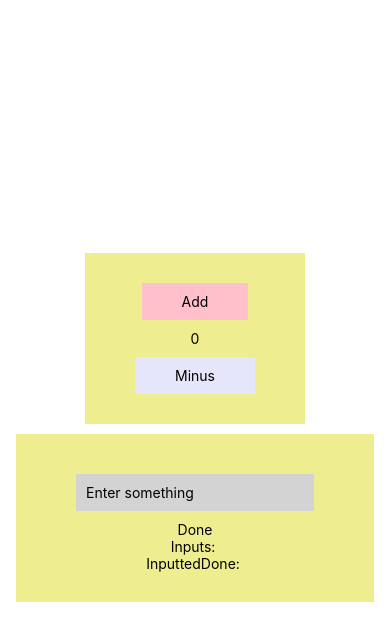
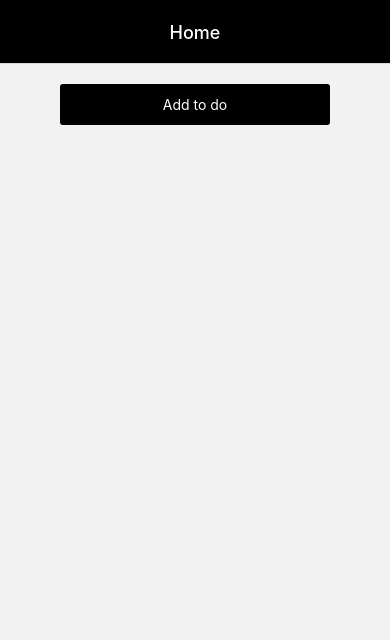
Before and after one commit to Loanne05/NoteApp, a React Native app: screen /Home in a window 390 px wide. Shown: the top 640 px of the page. Built offline with nearby package versions, Linux system fonts and the light colour scheme.

Commit message:
Add to do list

```diff
--- a/App.js
+++ b/App.js
@@ -1,66 +1,31 @@
-// import 'react-native-gesture-handler';
+import 'react-native-gesture-handler';
 import { StatusBar } from 'expo-status-bar';
 import { StyleSheet, Text, TouchableOpacity, View, Keyboard } from 'react-native';
 import React, { useState } from 'react';
 import { TextInput } from 'react-native';
+import { createNativeStackNavigator } from '@react-navigation/native-stack';
+import { NavigationContainer } from '@react-navigation/native';
+import HomeScreen from './components/HomeScreen';
+import AddTodo from './components/AddTodo';
 
-// const Stack = creaeStackNavigator();
+const Stack = createNativeStackNavigator();
+
+const globalScreenOptions = {
+  headerStyle: { backgroundColor: "black" },
+  headerTitleStyle: { color: "white" },
+  headerTintColor: "white",
+  headerTitleAlign: 'center',
+}
 
 
 export default function App() {
-  const [count, setCount] = useState(0);
-  const [text, setText] = useState('');
-  const [display, setDisplay] = useState('');
-
-  const increase = () => {
-    setCount(count + 1);
-  }
-
-  const decrease = () => {
-    setCount(count - 1);
-  }
-
-  const handleInput = (inputText) => {
-    setText(inputText);
-  }
-
-  const handleDone = () =>{
-    setDisplay(text);
-    Keyboard.dismiss();
-  }
-
   return (
-    <View style={styles.container}>
-      {/* Increase Decrease Count */}
-      <View style={{ backgroundColor: '#eeee90', paddingVertical: 30, paddingHorizontal: 50, marginTop: 10, justifyContent: 'center', alignItems:'center' }}>
-
-        {/* <StatusBar style="auto" /> */}
-        <TouchableOpacity style={styles.buttones} onPress={increase}>
-          <Text>Add</Text>
-        </TouchableOpacity>
-        <Text>{count}</Text>
-        <TouchableOpacity style={styles.buttonesm} onPress={decrease}>
-          <Text>Minus</Text>
-        </TouchableOpacity>
-      </View>
-      <></>
-
-      {/* Inputs */}
-      <View style={{ backgroundColor: '#eeee90', paddingVertical: 30, paddingHorizontal: 50, marginTop: 10, justifyContent: 'center', alignItems:'center' }}>
-        <TextInput
-          style={styles.textinput}
-          onChangeText={handleInput}
-          value={text}
-          placeholder="Enter something"
-        />
-        <TouchableOpacity onPress={handleDone}>
-          <Text> Done </Text>
-        </TouchableOpacity>
-
-        <Text>Inputs: {text}</Text>
-        <Text>InputtedDone: {display}</Text>
-      </View>
-    </View>
+    <NavigationContainer>
+      <Stack.Navigator screenOptions={globalScreenOptions}>
+        <Stack.Screen name="Home" component={HomeScreen}/>
+        <Stack.Screen name="Add" component={AddTodo}/>
+      </Stack.Navigator>
+    </NavigationContainer>
   );
 }
 
@@ -71,21 +36,4 @@ const styles = StyleSheet.create({
     alignItems: 'center',
     justifyContent: 'center',
   },
-  buttones: {
-    backgroundColor: 'pink',
-    padding: 10,
-    paddingHorizontal: 40,
-    marginBottom: 10
-  },
-  buttonesm: {
-    backgroundColor: 'lavender',
-    marginTop: 10,
-    padding: 10,
-    paddingHorizontal: 40
-  },
-  textinput: {
-    backgroundColor: 'lightgray',
-    margin: 10,
-    padding: 10
-  }
 });
--- /dev/null
+++ b/components/AddTodo.js
@@ -0,0 +1,65 @@
+import { StyleSheet, Text, View, TextInput, TouchableOpacity, Keyboard } from 'react-native'
+import React, { useState } from 'react'
+import { useNavigation } from '@react-navigation/native';
+
+const AddTodo = ({ navigation, route }) => {
+    const { Todo } = route.params;
+    const [input, setInput] = useState("");
+
+    const handleSave = () => {
+        // This function call is responsible for adding the input value to the todolist(HomeScreen.js).
+        Todo(input);
+        navigation.navigate("Home");
+    }
+
+    return (
+        <View>
+            <View>
+                {/* Save button */}
+                <TouchableOpacity style={styles.save} onPress={handleSave}>
+                    <Text style={{ color: 'white' }}>
+                        Save
+                    </Text>
+                </TouchableOpacity>
+            </View>
+
+            {/* Todo input */}
+            <View style={styles.todoinput}>
+                <TextInput
+                    editable
+                    multiline
+                    placeholder='Tasks to do ...'
+                    value={input}
+                    onChangeText={setInput}
+                    paddingLeft={10}
+                />
+            </View>
+        </View>
+    )
+}
+
+export default AddTodo
+
+const styles = StyleSheet.create({
+    container: {
+        flex: 1,
+        backgroundColor: '#fff',
+        alignItems: 'center',
+        justifyContent: 'center',
+    },
+    todoinput: {
+        borderBottomColor: 'black',
+        borderWidth: 2,
+        paddingBottom: 600,
+        marginHorizontal: 15,
+        marginTop: 20
+    },
+    save: {
+        backgroundColor: 'black',
+        borderRadius: 3,
+        padding: 10,
+        marginHorizontal: 60,
+        alignItems: 'center',
+        marginTop: 20
+    }
+})
--- /dev/null
+++ b/components/HomeScreen.js
@@ -0,0 +1,70 @@
+import { StyleSheet, Text, View, TouchableOpacity, ScrollView } from 'react-native'
+import React, { useEffect, useState } from 'react'
+import { StatusBar } from 'expo-status-bar';
+
+const HomeScreen = ({ navigation, route }) => {
+    const [todolist, setTodolist] = useState([]);
+
+    //Function to add a new todo to the list
+    {/*The Todo function receives the newList as a parameter.
+    It takes the existing todolist array and creates a new array by using the spread operator (...)
+    to spread the elements of todolist and then adds the newList item at
+    the beginning: [newList, ...todolist].*/}
+    const Todo = (newList) => {
+        setTodolist([newList, ...todolist]);
+        {/*The new newList item is placed at the beginning of the array,
+        followed by the existing elements of the todolist array.*/}
+    }
+
+    useEffect(() => {
+        // Perform the action when the todolist is rendered or updated
+        console.log('Todolist rendered:', todolist);
+      }, [todolist]);
+    return (
+        <View>
+            <StatusBar style="auto" />
+            <View>
+                <TouchableOpacity style={styles.add} onPress={() => navigation.navigate("Add", { Todo })}>
+                    <Text style={{ color: 'white' }}>Add to do</Text>
+                </TouchableOpacity>
+            </View>
+            <ScrollView
+                contentContainerStyle={{ paddingBottom: 100 }}
+            >
+                <View>
+                    {/* Render each todo item */}
+                    {todolist.map((todolist, index) => (
+                        <TouchableOpacity key={index} style={styles.todolist}>
+                            <Text>
+                                sample : {index} {todolist ? todolist : 'No todo'}
+                            </Text>
+                        </TouchableOpacity>
+                    ))}
+
+                </View>
+            </ScrollView>
+        </View>
+    )
+}
+
+export default HomeScreen
+
+const styles = StyleSheet.create({
+    add: {
+        backgroundColor: 'black',
+        borderWidth: 2,
+        borderRadius: 3,
+        padding: 10,
+        marginHorizontal: 60,
+        alignItems: 'center',
+        marginTop: 20
+    },
+    todolist: {
+        borderColor: 'black',
+        borderWidth: 2,
+        borderRadius: 8,
+        padding: 50,
+        marginHorizontal: 30,
+        marginTop: 30
+    },
+})
```
Also changed, not shown: package.json (+6 -1 lines), 1 other file (tests, documents, lock files or other folders).
